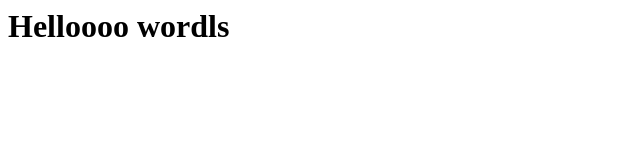
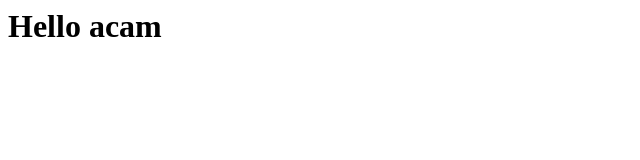
Before and after one commit to AlphaGab/Acm, a plain HTML site: page index.html in a window 1280 px wide. Shown: the whole page, without its empty margins (0-640 px from the left). Drawn offline with Linux system fonts and the light colour scheme.

Commit message:
change world to acm

```diff
--- a/index.html
+++ b/index.html
@@ -1,5 +1,5 @@
 <html>
 
-<h1>Helloooo wordls</h1>
+<h1>Hello acam</h1>
 
 </html>
```
